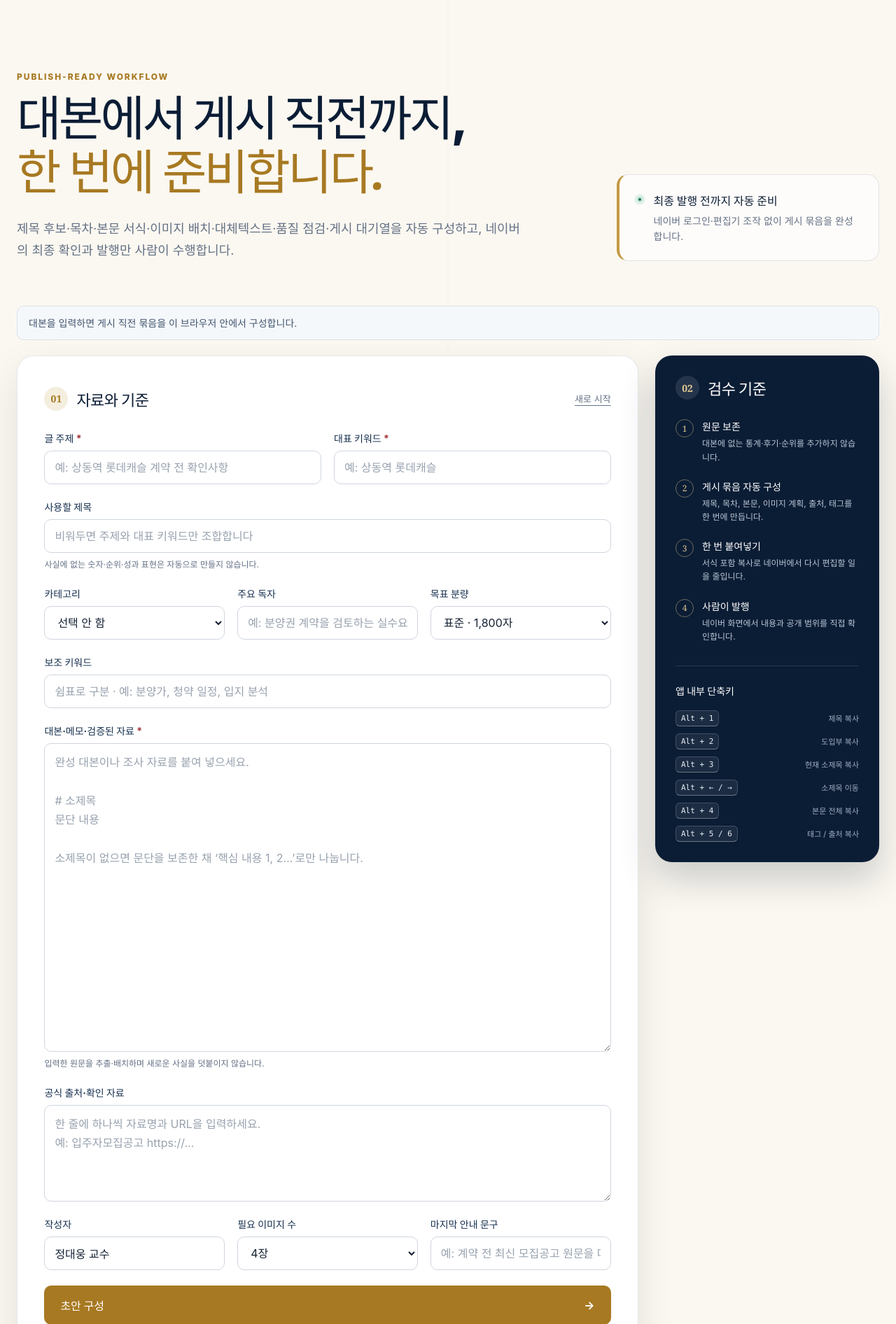
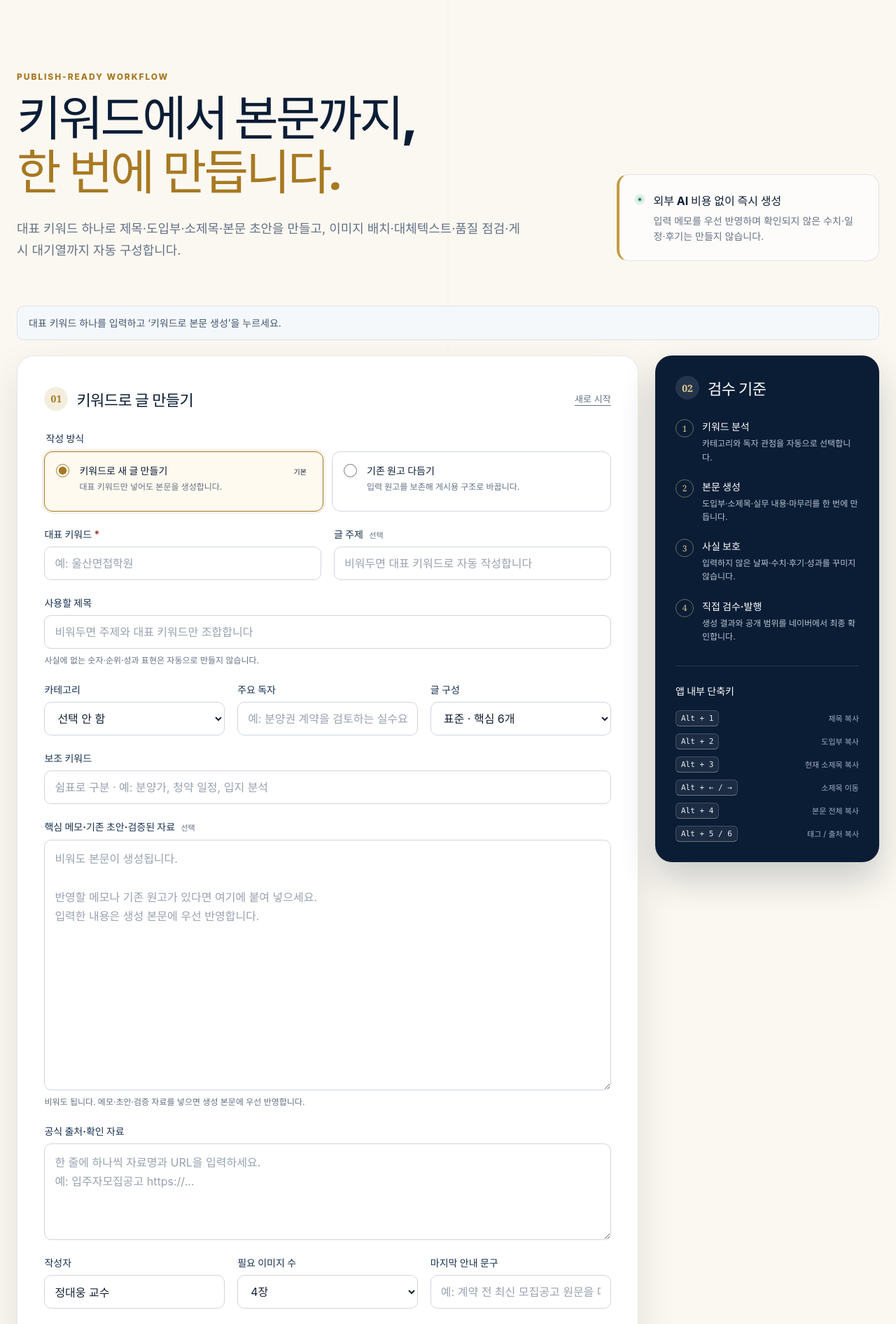
Before and after one commit to jonandkill/Jobandkill1, a PHP site: page / in a window 1280 px wide. Shown: the part 72-1964 px from the top of the page at 70% size. Run offline with PHP 8.4, Linux system fonts and the light colour scheme.

Commit message:
feat: generate blog body from a keyword

```diff
--- a/app.mjs
+++ b/app.mjs
@@ -4,12 +4,14 @@ import {
   articleToMarkdown,
   auditArticle,
   buildArticle,
+  createKeywordDraft,
   createCopyBlocks,
   createImagePlan,
   createPublishPackage,
   createQueueRecord,
   createTableOfContents,
   generateTitleCandidates,
+  inferBlogCategory,
 } from "./core.mjs";
 
 const FORM_STORAGE_KEY = "jobandkill.naver-blog-studio.v2";
@@ -42,6 +44,14 @@ const queueSchedule = document.querySelector("#queue-schedule");
 const queueCount = document.querySelector("#queue-count");
 const queueEmpty = document.querySelector("#queue-empty");
 const postQueue = document.querySelector("#post-queue");
+const primaryKeywordInput = form.elements.namedItem("primaryKeyword");
+const topicInput = form.elements.namedItem("topic");
+const draftInput = form.elements.namedItem("draft");
+const compositionModeInputs = [...form.querySelectorAll('[name="compositionMode"]')];
+const composeLabel = document.querySelector("#compose-label");
+const composeHint = document.querySelector("#compose-hint");
+const draftHelp = document.querySelector("#draft-help");
+const formError = document.querySelector("#form-error");
 
 let article = null;
 let audit = null;
@@ -55,10 +65,54 @@ let reviewPosition = 0;
 let reviewPaused = true;
 let saveTimer = null;
 let toastTimer = null;
+let activeInput = null;
 
 function announce(message, tone = "info") {
   status.textContent = message;
   status.dataset.tone = tone;
+}
+
+function compositionMode() {
+  return form.elements.namedItem("compositionMode")?.value === "restructure" ? "restructure" : "generate";
+}
+
+function clearFormError() {
+  formError.hidden = true;
+  formError.textContent = "";
+  form.querySelectorAll('[aria-invalid="true"]').forEach((control) => control.removeAttribute("aria-invalid"));
+}
+
+function showFormError(message, control) {
+  clearFormError();
+  formError.textContent = message;
+  formError.hidden = false;
+  control?.setAttribute("aria-invalid", "true");
+  control?.focus();
+  formError.scrollIntoView({
+    behavior: window.matchMedia("(prefers-reduced-motion: reduce)").matches ? "auto" : "smooth",
+    block: "center",
+  });
+  announce(message, "error");
+}
+
+function updateCompositionModeUi() {
+  const mode = compositionMode();
+  const generating = mode === "generate";
+  composeLabel.textContent = generating ? "키워드로 본문 생성" : "기존 원고 재구성";
+  composeHint.textContent = generating ? "대표 키워드 하나만 필수" : "대표 키워드와 기존 원고 필요";
+  draftHelp.textContent = generating
+    ? "비워도 됩니다. 메모·초안·검증 자료를 넣으면 생성 본문에 우선 반영합니다."
+    : "입력한 원고를 보존하면서 제목·목차·문단·이미지 계획으로 재구성합니다.";
+  draftInput.setAttribute("aria-required", String(!generating));
+  form.dataset.mode = mode;
+  clearFormError();
+}
+
+function applyGeneratedDefaults(input) {
+  for (const name of ["topic", "category", "audience", "cta"]) {
+    const control = form.elements.namedItem(name);
+    if (control && !control.value.trim() && input[name]) control.value = input[name];
+  }
 }
 
 function showToast(message) {
@@ -264,6 +318,7 @@ function updateFinalGate() {
 
 function refreshArticle(input, { resetChecks = true } = {}) {
   stopReview();
+  activeInput = { ...input };
   article = buildArticle(input);
   audit = auditArticle(article, { targetLength: input.targetLength });
   currentSectionIndex = 0;
@@ -276,18 +331,42 @@ function refreshArticle(input, { resetChecks = true } = {}) {
 }
 
 function compose() {
-  const input = serializeForm();
-  const firstInvalid = [...form.querySelectorAll("[required]")].find((control) => !control.value.trim());
-  if (firstInvalid) {
-    firstInvalid.focus();
-    announce(`${firstInvalid.labels?.[0]?.textContent || "필수 항목"}을 입력해 주세요.`, "error");
+  clearFormError();
+  const rawInput = serializeForm();
+  const mode = compositionMode();
+  if (!rawInput.primaryKeyword?.trim()) {
+    showFormError("대표 키워드를 입력하면 바로 본문을 만들 수 있습니다.", primaryKeywordInput);
+    return;
+  }
+  if (mode === "restructure" && !rawInput.draft?.trim()) {
+    showFormError("기존 원고 재구성 방식에서는 원고를 입력해 주세요.", draftInput);
     return;
   }
 
+  const input = mode === "generate"
+    ? createKeywordDraft(rawInput)
+    : {
+        ...rawInput,
+        compositionMode: "restructure",
+        topic: rawInput.topic?.trim() || rawInput.primaryKeyword.trim(),
+        category: rawInput.category || inferBlogCategory(rawInput),
+      };
+
+  if (!input.draft?.trim()) {
+    showFormError("본문을 만들지 못했습니다. 대표 키워드를 다시 확인해 주세요.", primaryKeywordInput);
+    return;
+  }
+
+  if (mode === "generate") applyGeneratedDefaults(input);
+  persistDraft();
   refreshArticle(input);
   emptyState.hidden = true;
   resultState.hidden = false;
-  announce(`게시 준비 묶음을 구성했습니다. 내부 품질 점수는 ${audit.score}점입니다.`, audit.score >= 75 ? "success" : "info");
+  const message = mode === "generate"
+    ? `대표 키워드로 본문 ${audit.metrics.textLength.toLocaleString("ko-KR")}자를 생성했습니다. 내용을 확인해 주세요.`
+    : `기존 원고를 게시 준비 묶음으로 재구성했습니다. 내부 품질 점수는 ${audit.score}점입니다.`;
+  announce(message, "success");
+  showToast(mode === "generate" ? "본문 생성 완료" : "원고 재구성 완료");
   resultState.scrollIntoView({
     behavior: window.matchMedia("(prefers-reduced-motion: reduce)").matches ? "auto" : "smooth",
     block: "start",
@@ -568,12 +647,16 @@ function exportQueue() {
 
 form.addEventListener("submit", (event) => {
   event.preventDefault();
-  persistDraft();
   compose();
 });
 
-form.addEventListener("input", scheduleSave);
+form.addEventListener("input", (event) => {
+  event.target.removeAttribute?.("aria-invalid");
+  clearFormError();
+  scheduleSave();
+});
 form.addEventListener("change", scheduleSave);
+compositionModeInputs.forEach((control) => control.addEventListener("change", updateCompositionModeUi));
 
 titleCandidates.addEventListener("click", (event) => {
   const button = event.target.closest("[data-title-index]");
@@ -582,7 +665,7 @@ titleCandidates.addEventListener("click", (event) => {
   if (!selected) return;
   form.elements.namedItem("title").value = selected;
   persistDraft();
-  refreshArticle(serializeForm());
+  refreshArticle({ ...(activeInput || serializeForm()), title: selected });
   announce("선택한 제목을 적용하고 게시 준비 묶음을 갱신했습니다.", "success");
 });
 
@@ -622,7 +705,7 @@ document.querySelector("#review-toggle").addEventListener("click", toggleReview)
 document.querySelector("#review-stop").addEventListener("click", stopReview);
 document.querySelector("#edit-source").addEventListener("click", () => {
   form.scrollIntoView({ behavior: window.matchMedia("(prefers-reduced-motion: reduce)").matches ? "auto" : "smooth" });
-  form.elements.namedItem("draft").focus();
+  (compositionMode() === "generate" ? primaryKeywordInput : draftInput).focus();
 });
 document.querySelector("#import-trigger").addEventListener("click", () => importInput.click());
 importInput.addEventListener("change", () => {
@@ -645,6 +728,7 @@ document.querySelector("#clear-draft").addEventListener("click", () => {
   copyBlocks = [];
   imagePlans = [];
   titleCandidateValues = [];
+  activeInput = null;
   stopReview();
   resetFinalChecks();
   resultState.hidden = true;
@@ -652,7 +736,8 @@ document.querySelector("#clear-draft").addEventListener("click", () => {
   saveState.textContent = "새 초안";
   saveState.dataset.state = "";
   announce("새 초안을 시작합니다.");
-  form.elements.namedItem("topic").focus();
+  updateCompositionModeUi();
+  primaryKeywordInput.focus();
 });
 
 document.addEventListener("keydown", (event) => {
@@ -701,7 +786,8 @@ restoreQueue();
 resetFinalChecks();
 updateSpeed();
 stopReview();
-announce("대본을 입력하면 게시 직전 묶음을 이 브라우저 안에서 구성합니다.");
+updateCompositionModeUi();
+announce("대표 키워드 하나를 입력하고 ‘키워드로 본문 생성’을 누르세요.");
 
 if (SAFETY_BOUNDARY.automaticPublishing || SAFETY_BOUNDARY.botDetectionEvasion) {
   throw new Error("Invalid content safety boundary");
--- a/index.html
+++ b/index.html
@@ -4,7 +4,7 @@
     <meta charset="utf-8">
     <meta name="viewport" content="width=device-width, initial-scale=1">
     <meta name="color-scheme" content="light">
-    <meta name="description" content="대본을 네이버 블로그 게시 직전 상태까지 자동 정리하고 사람이 최종 확인·발행하는 작성 도구">
+    <meta name="description" content="대표 키워드로 네이버 블로그 본문 초안을 만들고 제목·목차·이미지 계획까지 자동 구성하는 작성 도구">
     <title>Job&Kill 네이버 블로그 스튜디오</title>
     <link rel="stylesheet" href="./styles.css">
   </head>
@@ -26,14 +26,14 @@
       <section class="hero" aria-labelledby="hero-title">
         <div>
           <p class="eyebrow">PUBLISH-READY WORKFLOW</p>
-          <h1 id="hero-title">대본에서 게시 직전까지,<br><em>한 번에 준비합니다.</em></h1>
-          <p>제목 후보·목차·본문 서식·이미지 배치·대체텍스트·품질 점검·게시 대기열을 자동 구성하고, 네이버의 최종 확인과 발행만 사람이 수행합니다.</p>
+          <h1 id="hero-title">키워드에서 본문까지,<br><em>한 번에 만듭니다.</em></h1>
+          <p>대표 키워드 하나로 제목·도입부·소제목·본문 초안을 만들고, 이미지 배치·대체텍스트·품질 점검·게시 대기열까지 자동 구성합니다.</p>
         </div>
         <div class="boundary-card" aria-label="작동 범위">
           <span class="boundary-dot" aria-hidden="true"></span>
           <div>
-            <strong>최종 발행 전까지 자동 준비</strong>
-            <p>네이버 로그인·편집기 조작 없이 게시 묶음을 완성합니다.</p>
+            <strong>외부 AI 비용 없이 즉시 생성</strong>
+            <p>입력 메모를 우선 반영하며 확인되지 않은 수치·일정·후기는 만들지 않습니다.</p>
           </div>
         </div>
       </section>
@@ -43,18 +43,33 @@
       <section class="workspace" aria-label="블로그 초안 작업 공간">
         <form id="draft-form" class="composer" novalidate>
           <div class="panel-heading">
-            <div><span>01</span><h2>자료와 기준</h2></div>
+            <div><span>01</span><h2>키워드로 글 만들기</h2></div>
             <button id="clear-draft" class="text-button" type="button">새로 시작</button>
           </div>
 
+          <fieldset class="mode-picker">
+            <legend>작성 방식</legend>
+            <div class="mode-options">
+              <label class="mode-card">
+                <input type="radio" name="compositionMode" value="generate" checked>
+                <span><strong>키워드로 새 글 만들기</strong><small>대표 키워드만 넣어도 본문을 생성합니다.</small></span>
+                <b>기본</b>
+              </label>
+              <label class="mode-card">
+                <input type="radio" name="compositionMode" value="restructure">
+                <span><strong>기존 원고 다듬기</strong><small>입력 원고를 보존해 게시용 구조로 바꿉니다.</small></span>
+              </label>
+            </div>
+          </fieldset>
+
           <div class="field-grid two">
             <label class="field">
-              <span>글 주제 <b aria-hidden="true">*</b></span>
-              <input name="topic" required placeholder="예: 상동역 롯데캐슬 계약 전 확인사항">
+              <span>대표 키워드 <b aria-hidden="true">*</b></span>
+              <input name="primaryKeyword" required placeholder="예: 울산면접학원">
             </label>
             <label class="field">
-              <span>대표 키워드 <b aria-hidden="true">*</b></span>
-              <input name="primaryKeyword" required placeholder="예: 상동역 롯데캐슬">
+              <span>글 주제 <small>선택</small></span>
+              <input name="topic" placeholder="비워두면 대표 키워드로 자동 작성합니다">
             </label>
           </div>
 
@@ -74,6 +89,7 @@
                 <option>부동산·분양</option>
                 <option>교육·강의</option>
                 <option>연구·논문</option>
+                <option>일반 정보</option>
               </select>
             </label>
             <label class="field">
@@ -81,12 +97,12 @@
               <input name="audience" placeholder="예: 분양권 계약을 검토하는 실수요자">
             </label>
             <label class="field">
-              <span>목표 분량</span>
+              <span>글 구성</span>
               <select name="targetLength">
-                <option value="1200">간결 · 1,200자</option>
-                <option value="1800" selected>표준 · 1,800자</option>
-                <option value="2600">상세 · 2,600자</option>
-                <option value="3500">심층 · 3,500자</option>
+                <option value="1200">간결 · 핵심 4개</option>
+                <option value="1800" selected>표준 · 핵심 6개</option>
+                <option value="2600">상세 · 핵심 7개</option>
+                <option value="3500">심층 · 핵심 8개</option>
               </select>
             </label>
           </div>
@@ -97,9 +113,9 @@
           </label>
 
           <label class="field field-grow">
-            <span>대본·메모·검증된 자료 <b aria-hidden="true">*</b></span>
-            <textarea name="draft" required rows="15" placeholder="완성 대본이나 조사 자료를 붙여 넣으세요.&#10;&#10;# 소제목&#10;문단 내용&#10;&#10;소제목이 없으면 문단을 보존한 채 ‘핵심 내용 1, 2…’로만 나눕니다."></textarea>
-            <small>입력한 원문을 추출·배치하며 새로운 사실을 덧붙이지 않습니다.</small>
+            <span>핵심 메모·기존 초안·검증된 자료 <small>선택</small></span>
+            <textarea name="draft" rows="12" placeholder="비워도 본문이 생성됩니다.&#10;&#10;반영할 메모나 기존 원고가 있다면 여기에 붙여 넣으세요.&#10;입력한 내용은 생성 본문에 우선 반영합니다."></textarea>
+            <small id="draft-help">비워도 됩니다. 메모·초안·검증 자료를 넣으면 생성 본문에 우선 반영합니다.</small>
           </label>
 
           <label class="field">
@@ -127,18 +143,21 @@
             </label>
           </div>
 
-          <button class="button primary wide" type="submit">
-            <span>초안 구성</span><span aria-hidden="true">→</span>
+          <div id="form-error" class="form-error" role="alert" hidden></div>
+
+          <button id="compose-button" class="button primary wide compose-button" type="submit">
+            <span class="compose-copy"><strong id="compose-label">키워드로 본문 생성</strong><small id="compose-hint">대표 키워드 하나만 필수</small></span>
+            <span class="compose-arrow" aria-hidden="true">→</span>
           </button>
         </form>
 
         <aside class="guide-panel" aria-labelledby="guide-title">
           <div class="panel-heading"><div><span>02</span><h2 id="guide-title">검수 기준</h2></div></div>
           <ol class="guide-list">
-            <li><span>1</span><div><strong>원문 보존</strong><p>대본에 없는 통계·후기·순위를 추가하지 않습니다.</p></div></li>
-            <li><span>2</span><div><strong>게시 묶음 자동 구성</strong><p>제목, 목차, 본문, 이미지 계획, 출처, 태그를 한 번에 만듭니다.</p></div></li>
-            <li><span>3</span><div><strong>한 번 붙여넣기</strong><p>서식 포함 복사로 네이버에서 다시 편집할 일을 줄입니다.</p></div></li>
-            <li><span>4</span><div><strong>사람이 발행</strong><p>네이버 화면에서 내용과 공개 범위를 직접 확인합니다.</p></div></li>
+            <li><span>1</span><div><strong>키워드 분석</strong><p>카테고리와 독자 관점을 자동으로 선택합니다.</p></div></li>
+            <li><span>2</span><div><strong>본문 생성</strong><p>도입부·소제목·실무 내용·마무리를 한 번에 만듭니다.</p></div></li>
+            <li><span>3</span><div><strong>사실 보호</strong><p>입력하지 않은 날짜·수치·후기·성과를 꾸미지 않습니다.</p></div></li>
+            <li><span>4</span><div><strong>직접 검수·발행</strong><p>생성 결과와 공개 범위를 네이버에서 최종 확인합니다.</p></div></li>
           </ol>
           <div class="shortcut-note">
             <strong>앱 내부 단축키</strong>
@@ -156,14 +175,14 @@
 
       <section id="empty-state" class="empty-state" aria-labelledby="empty-title">
         <div class="empty-number">03</div>
-        <div><h2 id="empty-title">아직 구성된 초안이 없습니다.</h2><p>왼쪽에 대본을 입력하면 미리보기, 구역별 복사, 품질 점검이 이곳에 나타납니다.</p></div>
+        <div><h2 id="empty-title">대표 키워드로 본문을 만들어 보세요.</h2><p>대표 키워드 하나만 입력해도 제목, 도입부, 소제목, 본문, 이미지 계획과 품질 점검이 이곳에 나타납니다.</p></div>
       </section>
 
-      <section id="result-state" class="results" hidden aria-label="구성된 블로그 초안">
+      <section id="result-state" class="results" hidden tabindex="-1" aria-label="생성된 블로그 본문">
         <div class="result-toolbar">
-          <div><span class="eyebrow">READY TO REVIEW</span><h2>초안 검수와 내보내기</h2></div>
+          <div><span class="eyebrow">GENERATED ARTICLE</span><h2>생성된 본문 확인하기</h2></div>
           <div class="toolbar-actions">
-            <button id="edit-source" class="button ghost" type="button">원문 수정</button>
+            <button id="edit-source" class="button ghost" type="button">입력 수정</button>
             <button id="export-json" class="button ghost" type="button">JSON 저장</button>
             <button id="export-md" class="button ghost" type="button">문서 저장</button>
             <button id="copy-all" class="button ghost" type="button">일반 복사</button>
@@ -172,9 +191,9 @@
         </div>
 
         <ol id="pipeline-stages" class="pipeline-stages" aria-label="자동 구성 완료 단계">
-          <li><span>1</span><strong>원문 분석</strong><small>완료</small></li>
+          <li><span>1</span><strong>키워드·자료 분석</strong><small>완료</small></li>
           <li><span>2</span><strong>제목·목차</strong><small>완료</small></li>
-          <li><span>3</span><strong>본문 서식</strong><small>완료</small></li>
+          <li><span>3</span><strong>본문 생성</strong><small>완료</small></li>
           <li><span>4</span><strong>이미지 계획</strong><small>완료</small></li>
           <li><span>5</span><strong>품질 검사</strong><small>완료</small></li>
         </ol>
@@ -259,7 +278,7 @@
     </main>
 
     <footer>
-      <p>Job&Kill · 대본 기반 반자동 작성 도구</p>
+      <p>Job&Kill · 키워드·자료 기반 작성 도구</p>
       <p>키워드 반복이나 기계적 발행으로 검색 노출을 보장하지 않습니다.</p>
     </footer>
     <div id="toast" class="toast" role="status" hidden></div>
--- a/package.json
+++ b/package.json
@@ -1,9 +1,9 @@
 {
   "name": "jobandkill-naver-blog-studio",
-  "version": "1.1.0",
+  "version": "1.2.0",
   "private": true,
   "type": "module",
-  "description": "Source-first Naver blog drafting, review, and manual publishing assistant",
+  "description": "Keyword-first Naver blog drafting, review, and manual publishing assistant",
   "scripts": {
     "start": "node scripts/serve.mjs",
     "build": "node scripts/build-static.mjs",
--- a/styles.css
+++ b/styles.css
@@ -374,6 +374,78 @@ footer {
   text-underline-offset: 4px;
 }
 
+.mode-picker {
+  min-width: 0;
+  margin: 0;
+  padding: 0;
+  border: 0;
+}
+
+.mode-picker legend {
+  margin-bottom: 9px;
+  color: var(--navy-800);
+  font-size: 14px;
+  font-weight: 750;
+}
+
+.mode-options {
+  display: grid;
+  grid-template-columns: repeat(2, minmax(0, 1fr));
+  gap: 12px;
+}
+
+.mode-card {
+  display: grid;
+  min-height: 86px;
+  grid-template-columns: 22px minmax(0, 1fr) auto;
+  gap: 11px;
+  align-items: start;
+  padding: 16px;
+  border: 1px solid #cfd6df;
+  border-radius: 12px;
+  background: #fff;
+  cursor: pointer;
+  transition: border-color 140ms ease, box-shadow 140ms ease, background 140ms ease;
+}
+
+.mode-card:has(input:checked) {
+  border-color: var(--gold-600);
+  background: #fffaf0;
+  box-shadow: 0 0 0 3px rgb(166 119 30 / 10%);
+}
+
+.mode-card input {
+  width: 19px;
+  height: 19px;
+  margin: 1px 0 0;
+  accent-color: var(--gold-600);
+}
+
+.mode-card > span {
+  display: grid;
+  gap: 5px;
+}
+
+.mode-card strong {
+  color: var(--navy-900);
+  font-size: 14px;
+}
+
+.mode-card small {
+  color: var(--muted);
+  font-size: 12px;
+  font-weight: 500;
+  line-height: 1.45;
+}
+
+.mode-card b {
+  padding: 4px 7px;
+  border-radius: 999px;
+  background: var(--gold-100);
+  color: var(--gold-700);
+  font-size: 10px;
+}
+
 .field-grid {
   display: grid;
   gap: 18px;
@@ -398,6 +470,13 @@ footer {
   color: var(--navy-800);
   font-size: 14px;
   font-weight: 750;
+}
+
+.field > span small {
+  margin-left: 5px;
+  color: var(--muted);
+  font-size: 11px;
+  font-weight: 600;
 }
 
 .field b {
```
Also changed, not shown: other parts of styles.css (+42 -0 lines), core.mjs (+361 -1 lines), tests/core.test.mjs (+48 -0 lines), tests/static.test.mjs (+11 -0 lines), README.md.
